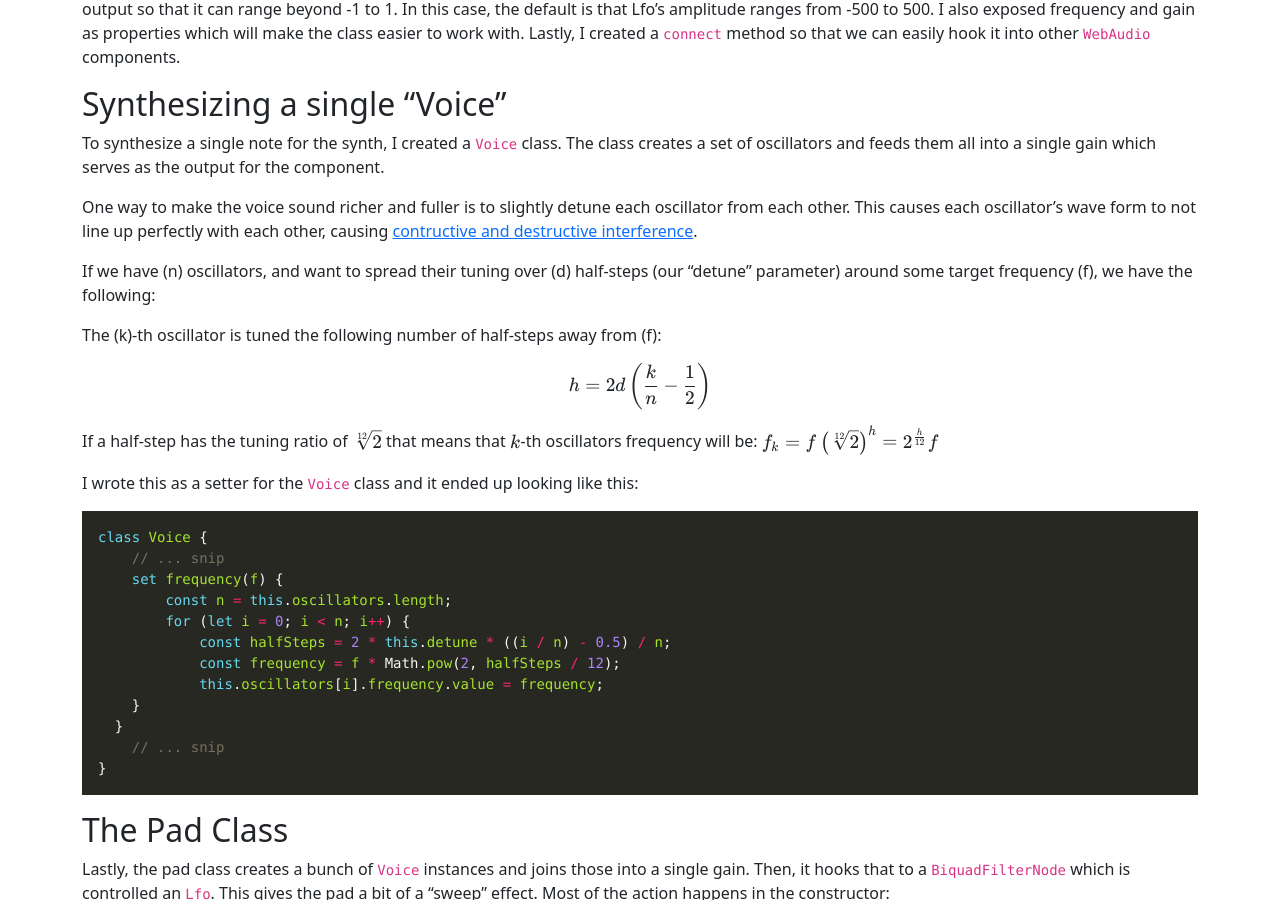
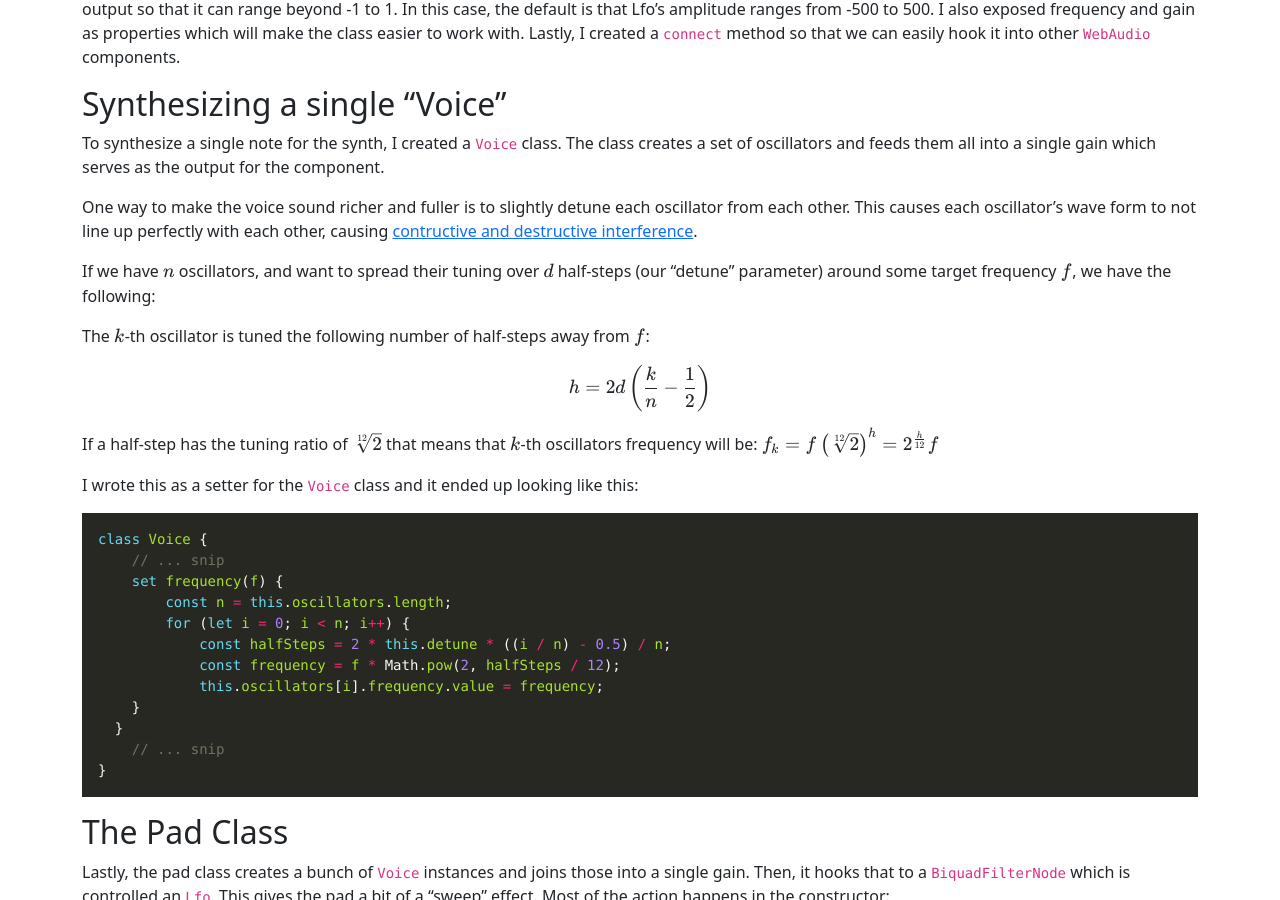
Before and after one commit to chipbell4/chipbell4.github.io, a Jekyll site: the page built from _posts/2023-12-09-building-a-pad-with-webaudio.md, in a window 1280 px wide and 900 px high, scrolled down 1940 px. Built offline with Jekyll 4.4.1, drawn with Linux system fonts in a browser that asks for light colours; nearby versions of some CDN libraries.

Commit message:
I like $ better

```diff
--- a/_posts/2023-12-09-building-a-pad-with-webaudio.md
+++ b/_posts/2023-12-09-building-a-pad-with-webaudio.md
@@ -87,9 +87,9 @@ The class creates a set of oscillators and feeds them all into a single gain whi
 One way to make the voice sound richer and fuller is to slightly detune each oscillator from each other.
 This causes each oscillator's wave form to not line up perfectly with each other, causing [contructive and destructive interference](https://en.wikipedia.org/wiki/Beat_(acoustics)).
 
-If we have \(n\) oscillators, and want to spread their tuning over \(d\) half-steps (our "detune" parameter) around some target frequency \(f\), we have the following:
+If we have $n$ oscillators, and want to spread their tuning over $d$ half-steps (our "detune" parameter) around some target frequency $f$, we have the following:
 
-The \(k\)-th oscillator is tuned the following number of half-steps away from \(f\):
+The $k$-th oscillator is tuned the following number of half-steps away from $f$:
 
 $$
 h = 2d\left(\frac{k}{n} - \frac{1}{2}\right)
```
